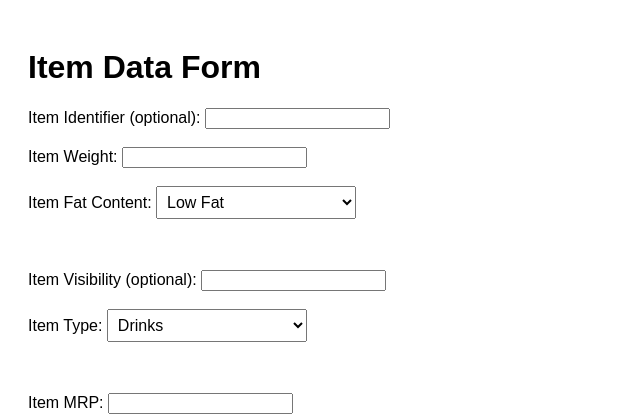
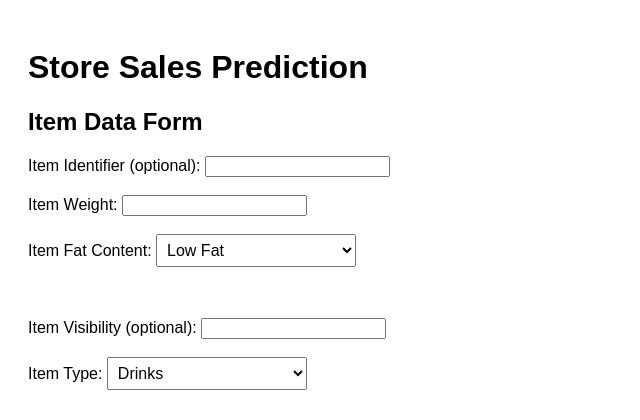
Before and after one commit to sans007/winmart, a Flask app: page / in a window 1280 px wide. Shown: the top 420 px of the page, without its empty margins (0-640 px from the left). Run offline with Flask 3, Linux system fonts and the light colour scheme; parts of the project's set-up code (start-up, migrations or seed data) failed here and were passed over.

Commit message:
chages sales html

```diff
--- a/templates/index.html
+++ b/templates/index.html
@@ -27,7 +27,8 @@
     </style>
   </head>
   <body>
-    <h1>Item Data Form</h1>
+    <h1>Store Sales Prediction</h1>
+    <h2>Item Data Form</h2>
     <form id="itemForm" onsubmit="handleSubmit(event)">
       <label for="Item_Identifier">Item Identifier (optional):</label>
       <input
```
